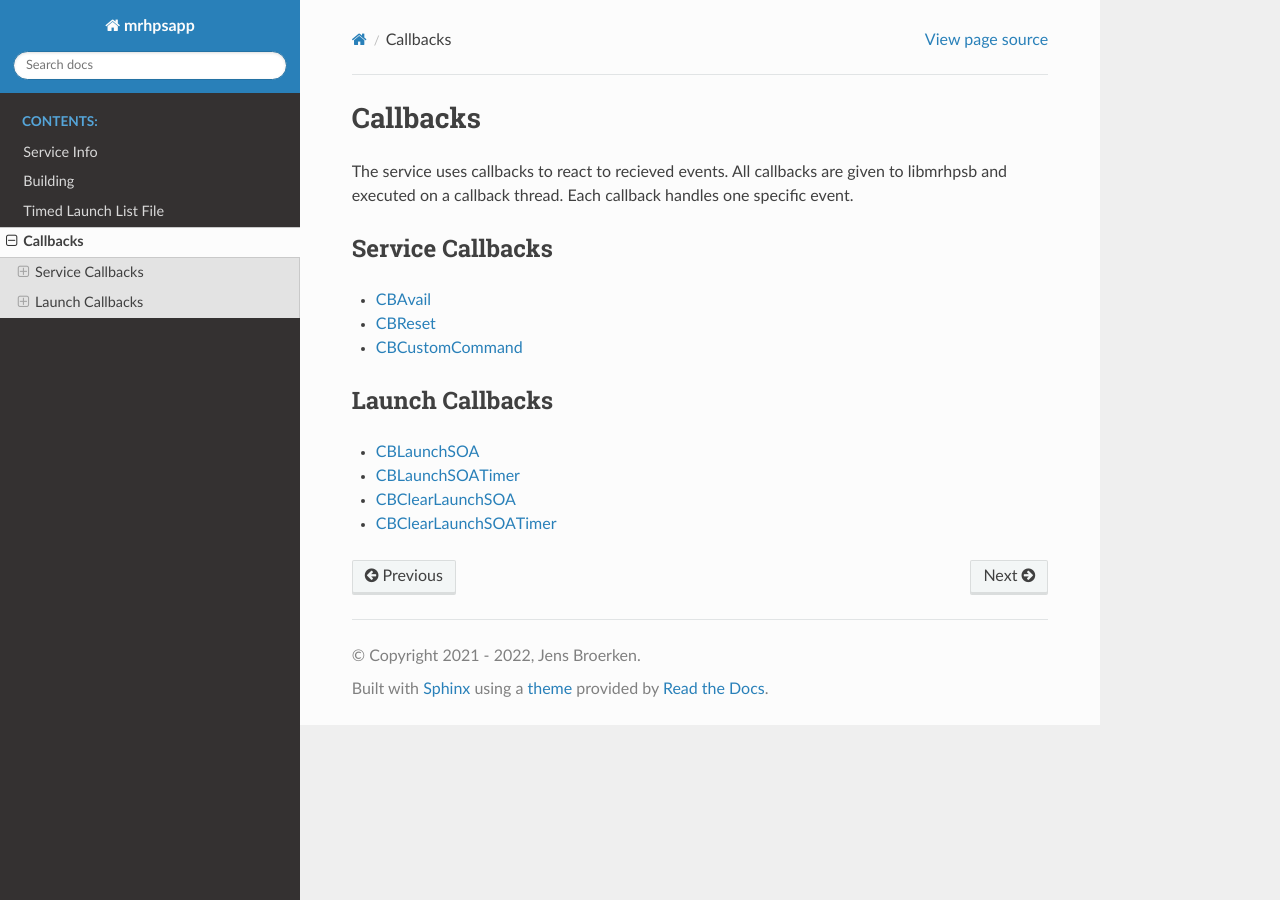
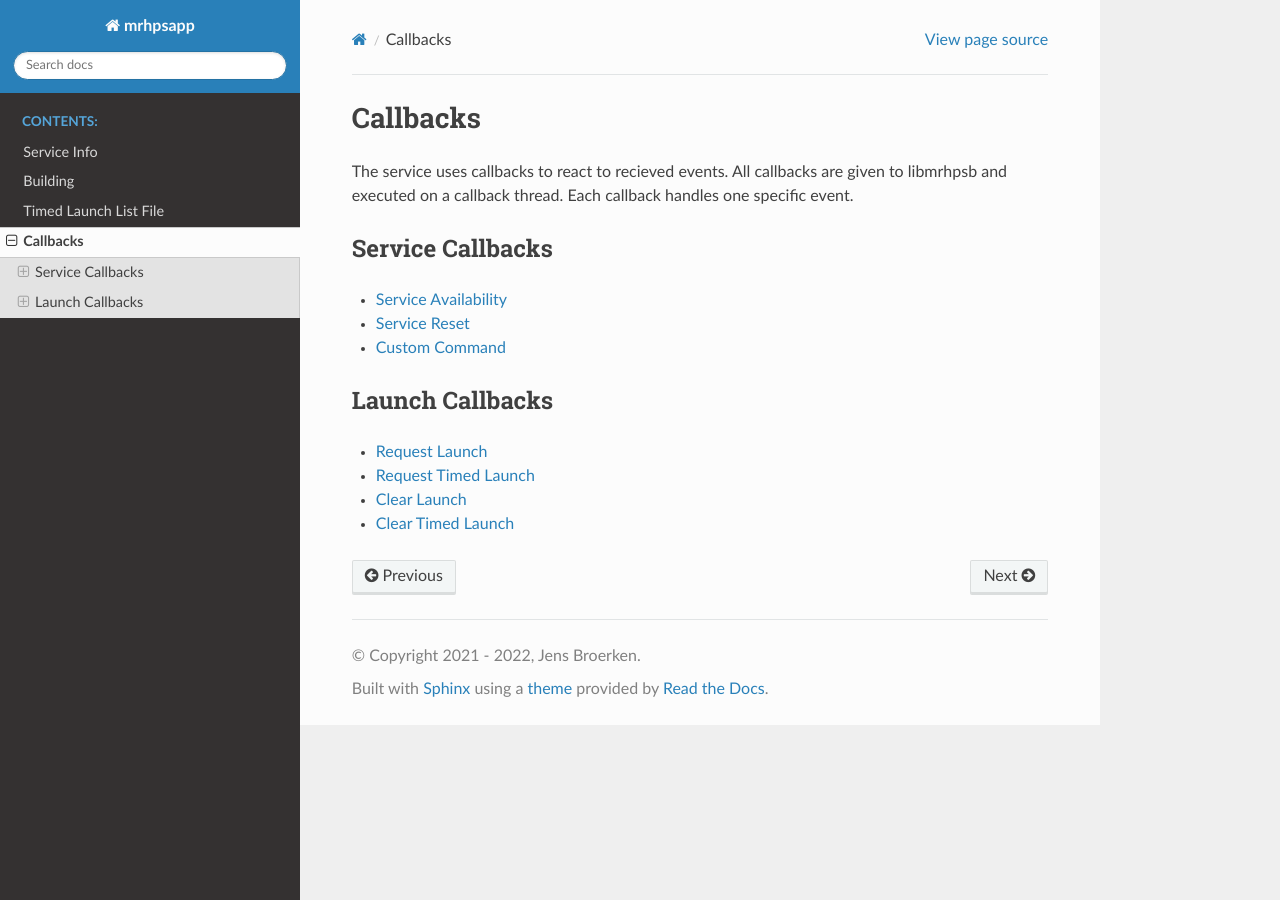
Before and after one commit to jbroerken/mrhpsapp, a Sphinx documentation site: the page built from doc/source/Callbacks/Callbacks.rst, in a window 1280 px wide. Built offline with Sphinx 7.4.7 and the Read the Docs theme 2.0.0, drawn with Linux system fonts in a browser that asks for light colours.

Commit message:
Update documentation
- New callback list names.
- Use notes for mrhcore info.

```diff
--- a/doc/source/Callbacks/Callbacks.rst
+++ b/doc/source/Callbacks/Callbacks.rst
@@ -10,9 +10,9 @@ Service Callbacks
 .. toctree::
   :maxdepth: 1
 
-  Service/CBAvail
-  Service/CBReset
-  Service/CBCustomCommand
+  Service Availability <Service/CBAvail>
+  Service Reset <Service/CBReset>
+  Custom Command <Service/CBCustomCommand>
 
 
 Launch Callbacks
@@ -20,7 +20,7 @@ Launch Callbacks
 .. toctree::
   :maxdepth: 1
 
-  Launch/CBLaunchSOA
-  Launch/CBLaunchSOATimer
-  Launch/CBClearLaunchSOA
-  Launch/CBClearLaunchSOATimer
+  Request Launch <Launch/CBLaunchSOA>
+  Request Timed Launch <Launch/CBLaunchSOATimer>
+  Clear Launch <Launch/CBClearLaunchSOA>
+  Clear Timed Launch <Launch/CBClearLaunchSOATimer>
```
Also changed, not shown: doc/source/Callbacks/Launch/CBClearLaunchSOA.rst (+8 -6 lines), doc/source/Callbacks/Launch/CBLaunchSOA.rst (+7 -5 lines).
